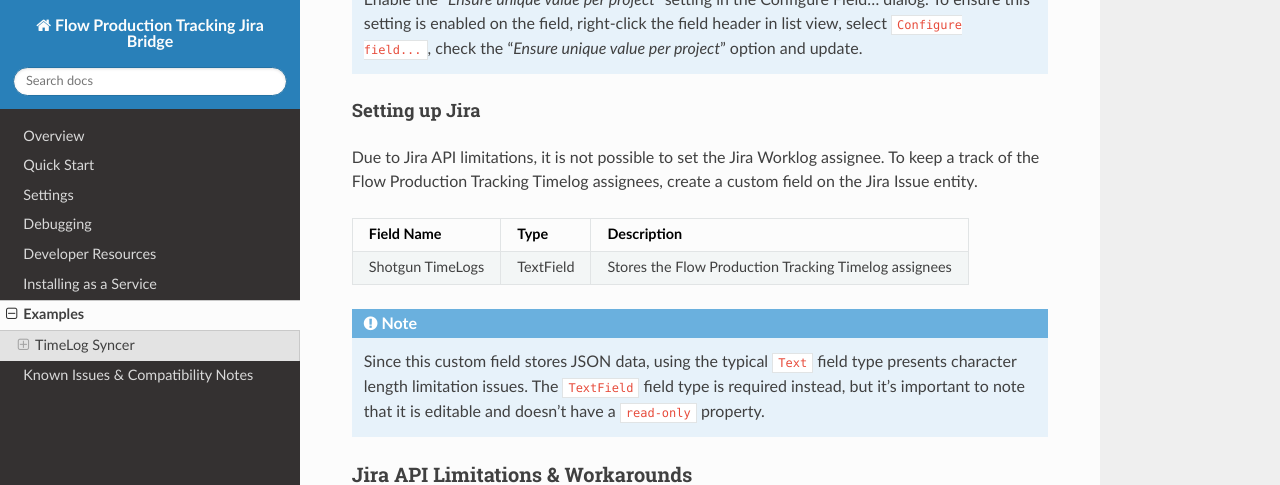
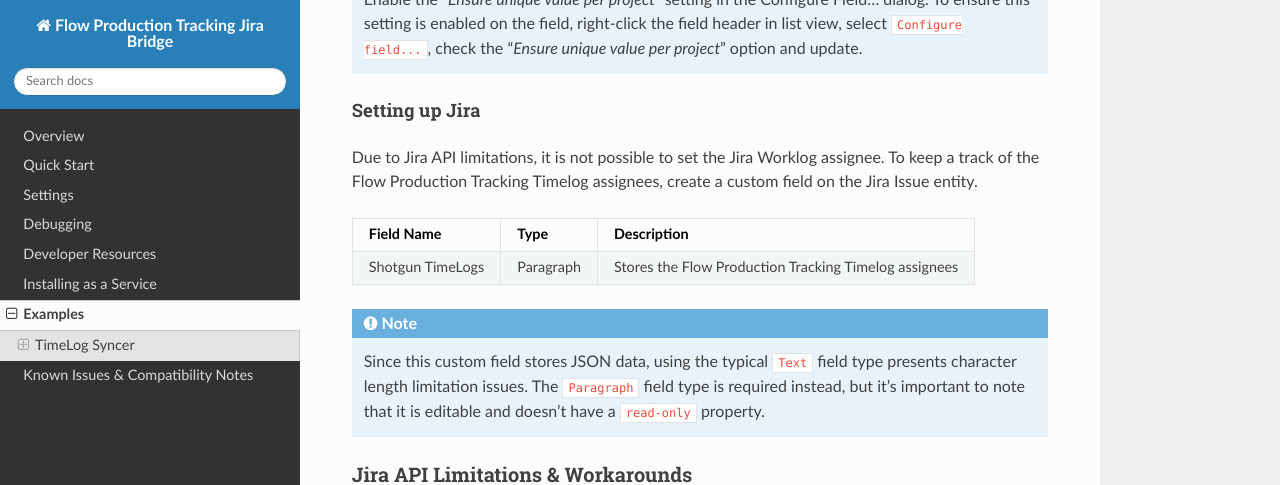
Before and after one commit to shotgunsoftware/sg-jira-bridge, a Sphinx documentation site: the page built from docs/examples.rst, in a window 1280 px wide and 900 px high, scrolled down 3314 px. Shown: the top 485 px of the window. Built offline with Sphinx 7.4.7 and the Read the Docs theme 2.0.0, drawn with Linux system fonts in a browser that asks for light colours.

Commit message:
fix Jira field type

```diff
--- a/docs/examples.rst
+++ b/docs/examples.rst
@@ -151,12 +151,12 @@
 +------------------+-----------+--------------------------------------------------------------+
 | Field Name       | Type      | Description                                                  |
 +==================+===========+==============================================================+
-| Shotgun TimeLogs | TextField | Stores the Flow Production Tracking Timelog assignees        |
+| Shotgun TimeLogs | Paragraph | Stores the Flow Production Tracking Timelog assignees        |
 +------------------+-----------+--------------------------------------------------------------+
 
 .. note::
     Since this custom field stores JSON data, using the typical ``Text`` field type presents
-    character length limitation issues. The ``TextField`` field type is required instead, but it's important to note that it is editable and doesn't  have a ``read-only`` property.
+    character length limitation issues. The ``Paragraph`` field type is required instead, but it's important to note that it is editable and doesn't  have a ``read-only`` property.
 
 .. _Jira Workaround:
 Jira API Limitations & Workarounds
```
